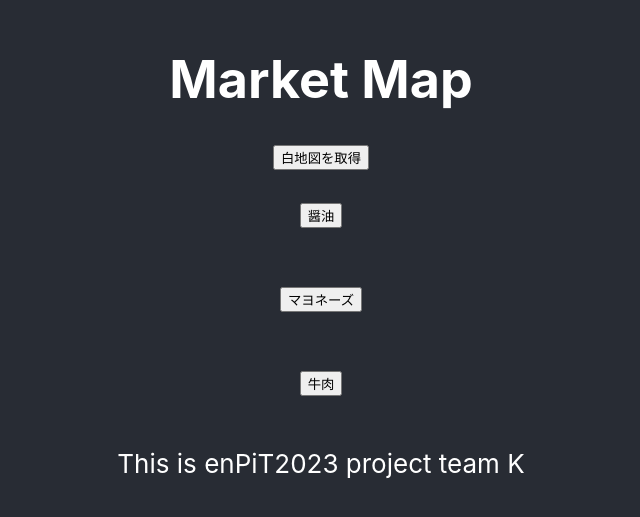
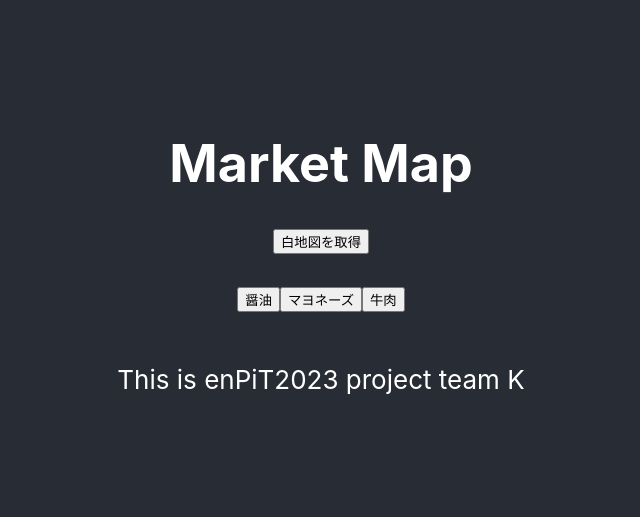
Before and after one commit to enpitut2023/MarketMap_front, a React (Create React App) app: page / in a window 1280 px wide. Shown: the part 141-658 px from the top of the page, without its empty margins (319-959 px from the left). Built offline with nearby package versions, Linux system fonts and the light colour scheme.

Commit message:
ボタン整形

```diff
--- a/src/App.jsx
+++ b/src/App.jsx
@@ -45,11 +45,7 @@ function App() {
         }
         <p>
           <button onClick={() => send_back(1)}>醤油</button>
-        </p>
-        <p>
           <button onClick={() => send_back(2)}>マヨネーズ</button>
-        </p>
-        <p>
           <button onClick={() => send_back(3)}>牛肉</button>
         </p>
         <p>
```
